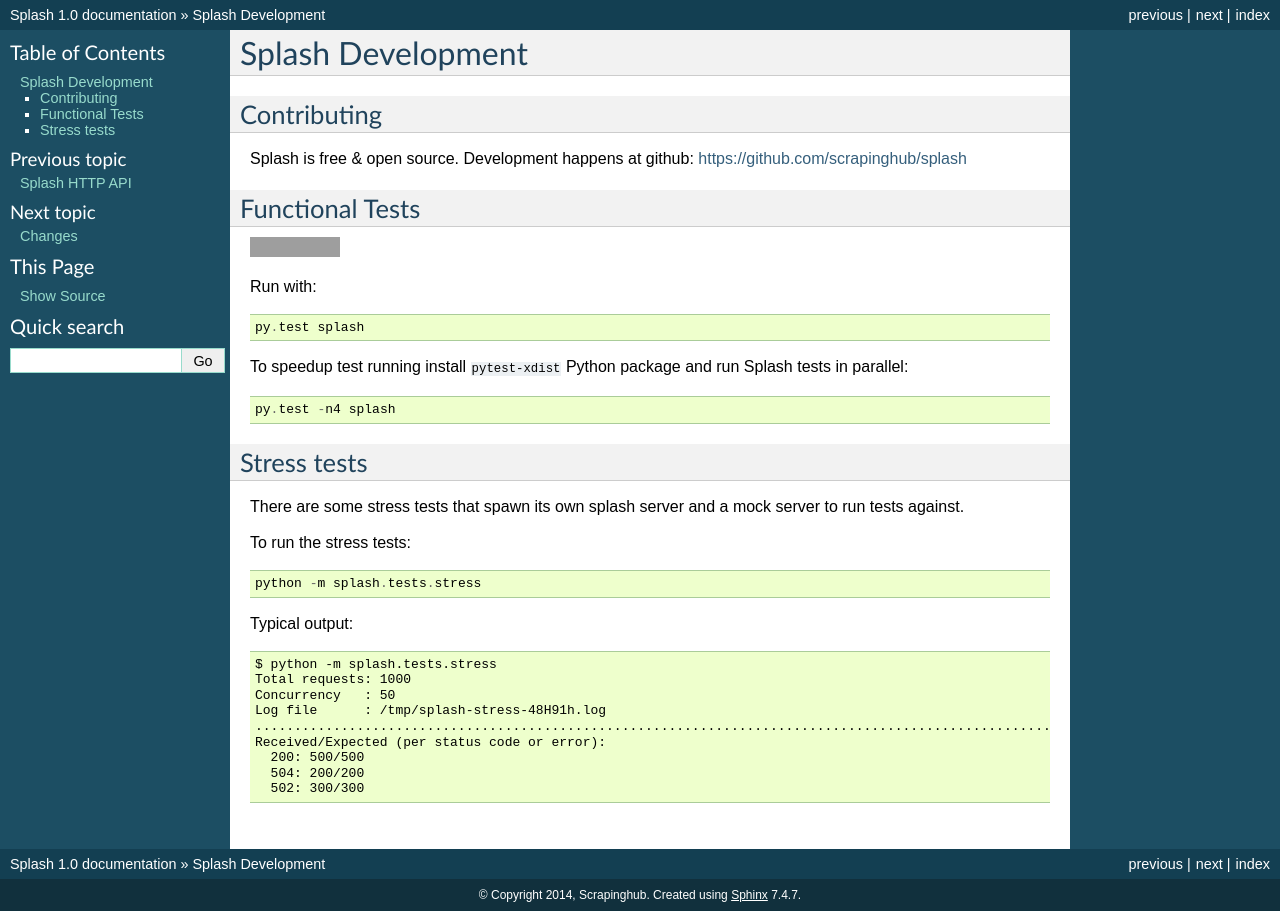
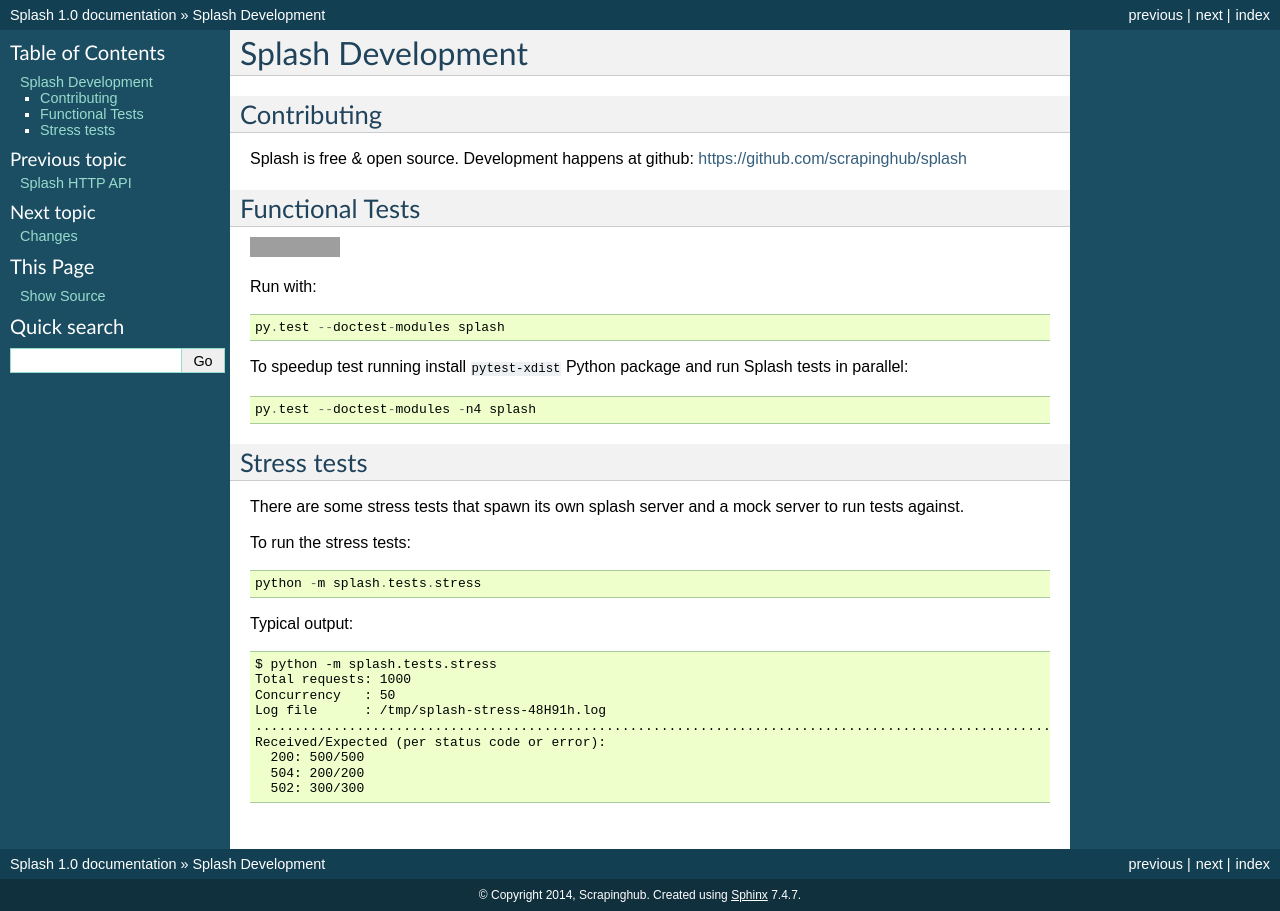
Before and after one commit to scrapinghub/splash, a Sphinx documentation site: the page built from docs/development.rst, in a window 1280 px wide. Built offline with Sphinx 7.4.7, drawn with Linux system fonts in a browser that asks for light colours; grey boxes are pictures that could not be loaded.

Commit message:
TST run doctests

```diff
--- a/docs/development.rst
+++ b/docs/development.rst
@@ -15,12 +15,12 @@
 
 Run with::
 
-    py.test splash
+    py.test --doctest-modules splash
 
 To speedup test running install ``pytest-xdist`` Python package and run
 Splash tests in parallel::
 
-    py.test -n4 splash
+    py.test --doctest-modules -n4 splash
 
 Stress tests
 ------------
```
Also changed, not shown: .travis.yml.
